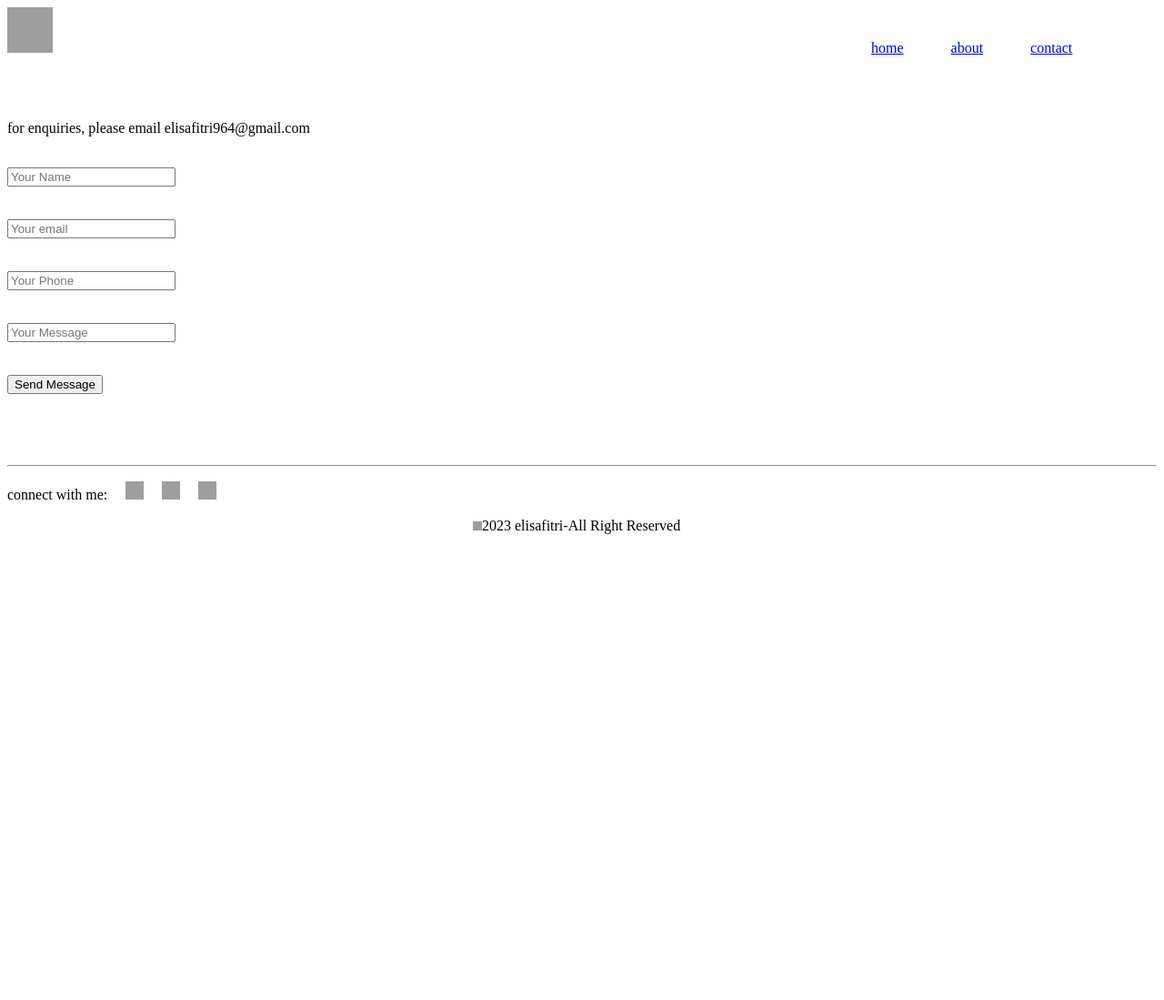
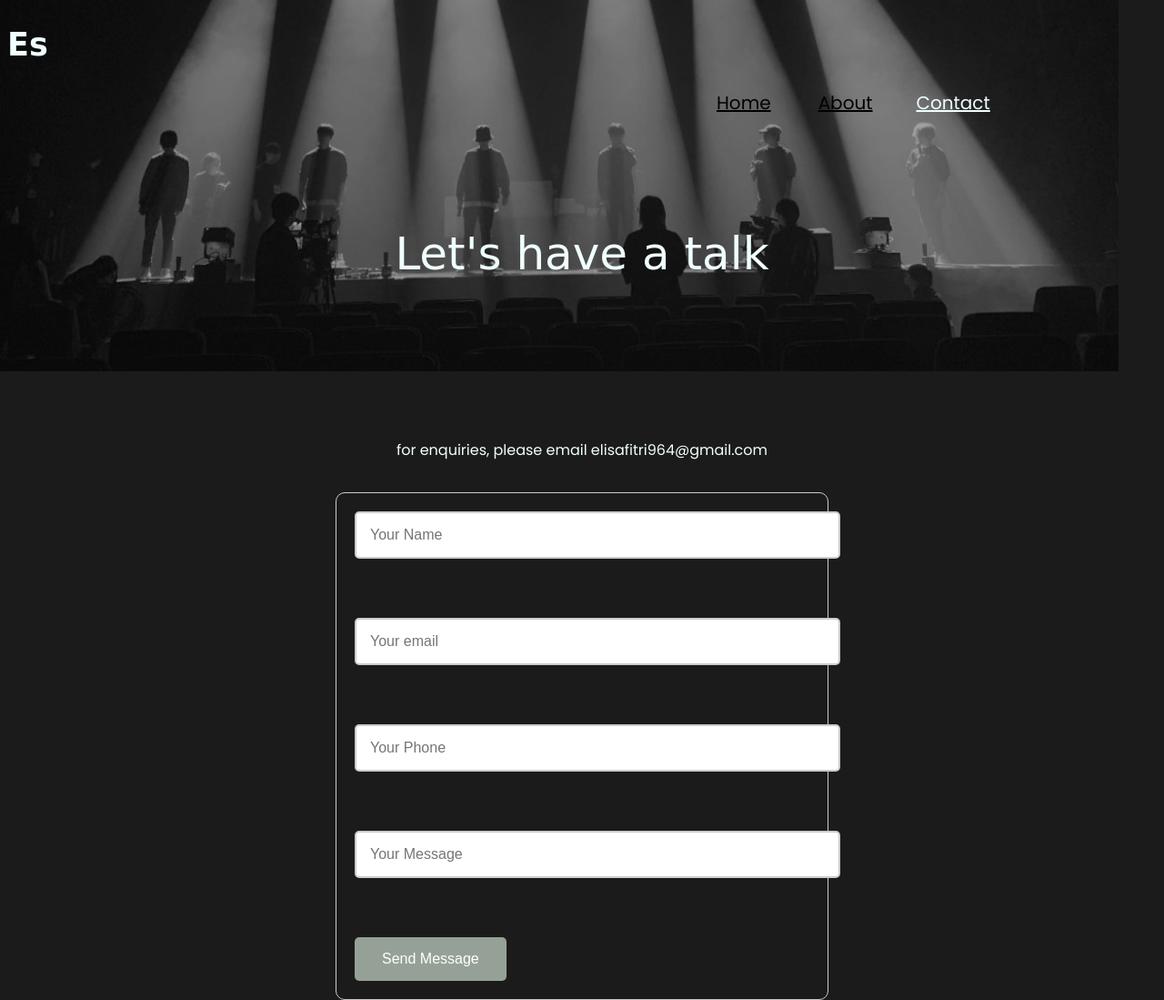
Before and after one commit to elisafitri25/elisafitri, a plain HTML site: page contact.html in a window 1280 px wide. Shown: the top 1099 px of the page at 91% size. Before the commit the page ends 800 px from the top, so only its background shows below. Drawn offline with Linux system fonts and the light colour scheme; grey boxes are pictures that could not be loaded; a web font is replaced by a local one.

Commit message:
feat:add the new file

```diff
--- /dev/null
+++ b/contact.css
@@ -0,0 +1,86 @@
+@import url("https://fonts.googleapis.com/css2?family=Annie+Use+Your+Telescope&family=Stalemate&display=swap");
+@import url("https://fonts.googleapis.com/css2?family=Poppins&display=swap");
+@import url("https://fonts.googleapis.com/css2?family=Syne+Tactile&display=swap");
+body {
+  background-color: rgb(28, 27, 27);
+}
+nav {
+  background-image: url("contact.jpg");
+  background-repeat: no-repeat;
+  background-position: top left, bottom right;
+  background-size: 1230px;
+  position: absolute;
+  top: 0;
+  left: 0;
+  width: 100%;
+  height: 60%;
+  z-index: -1;
+  opacity: 0.7;
+}
+.Logo {
+  font-family: "Stalemate", cursive;
+  font-size: 35px;
+  color: azure;
+}
+.nav {
+  color: black;
+  font-size: 20px;
+  font-family: "Poppins", sans-serif;
+}
+.navbar {
+  font-size: 20px;
+  font-family: "Poppins", sans-serif;
+  color: azure;
+}
+.p {
+  font-size: 50px;
+  font-family: "Syne Tactile", cursive;
+  color: azure;
+  text-align: center;
+}
+.enquires {
+  text-align: center;
+  color: azure;
+  font-family: "Poppins", sans-serif;
+}
+form {
+  max-width: 500px;
+  margin: 0 auto;
+  padding: 20px;
+  border: 1px solid #ccc;
+  border-radius: 10px;
+  font-family: "Poppins", sans-serif;
+}
+input[type="text"],
+input[type="number"],
+textarea {
+  width: 100%;
+  padding: 15px;
+  margin-bottom: 15px;
+  border: 2px solid #ccc;
+  border-radius: 5px;
+  font-size: 16px;
+}
+
+button {
+  background-color: #95a196;
+  color: white;
+  padding: 15px 30px;
+  border: none;
+  border-radius: 5px;
+  font-size: 16px;
+  cursor: pointer;
+}
+
+button:hover {
+  background-color: #45a049;
+}
+.icon {
+  width: 20px;
+  height: 20px;
+  margin: 5px;
+  align-content: center;
+}
+.footer {
+  color: azure;
+}
--- a/contact.html
+++ b/contact.html
@@ -1,19 +1,29 @@
-<nav style="color: black">
-  <img src="https://i.postimg.cc/vB43s9by/Cuplikan-layar-2023-07-14-095038.png" alt="logo name" width="50" height="50" /> &nbsp; &nbsp;
-  &nbsp; &nbsp; &nbsp; &nbsp; &nbsp; &nbsp; &nbsp; &nbsp; &nbsp; &nbsp; &nbsp; &nbsp; &nbsp; &nbsp; &nbsp; &nbsp; &nbsp; &nbsp; &nbsp;
-  &nbsp; &nbsp; &nbsp; &nbsp; &nbsp; &nbsp; &nbsp; &nbsp; &nbsp; &nbsp; &nbsp; &nbsp; &nbsp; &nbsp; &nbsp; &nbsp; &nbsp; &nbsp; &nbsp;
-  &nbsp; &nbsp; &nbsp; &nbsp; &nbsp; &nbsp; &nbsp; &nbsp; &nbsp; &nbsp; &nbsp; &nbsp; &nbsp; &nbsp; &nbsp; &nbsp; &nbsp; &nbsp; &nbsp;
-  &nbsp; &nbsp; &nbsp; &nbsp; &nbsp; &nbsp; &nbsp; &nbsp; &nbsp; &nbsp; &nbsp; &nbsp; &nbsp; &nbsp; &nbsp; &nbsp; &nbsp; &nbsp; &nbsp;
-  &nbsp; &nbsp; &nbsp; &nbsp; &nbsp; &nbsp; &nbsp; &nbsp; &nbsp; &nbsp; &nbsp; &nbsp; &nbsp; &nbsp; &nbsp; &nbsp; &nbsp; &nbsp; &nbsp;
-  &nbsp; &nbsp; &nbsp; &nbsp; &nbsp; &nbsp; &nbsp; &nbsp; &nbsp; &nbsp; &nbsp; &nbsp; &nbsp; &nbsp; &nbsp;
-  <a href="index.html">home</a> &nbsp; &nbsp; &nbsp; &nbsp; &nbsp; &nbsp; <a href="about.html">about</a> &nbsp; &nbsp; &nbsp; &nbsp; &nbsp;
-  &nbsp; <a href="contact.html">contact</a>&nbsp; &nbsp; &nbsp; &nbsp; &nbsp; &nbsp;
-  <br />
-</nav>
-<br />
-<br />
-<br />
-<p>for enquiries, please email elisafitri964@gmail.com</p>
+<!DOCTYPE html>
+<html>
+  <head>
+    <link rel="stylesheet" href="contact.css" />
+  </head>
+  <body>
+    <header>
+      <h2 class="Logo">Es</h2>
+      &nbsp; &nbsp; &nbsp; &nbsp; &nbsp; &nbsp; &nbsp; &nbsp; &nbsp; &nbsp; &nbsp; &nbsp; &nbsp; &nbsp; &nbsp; &nbsp; &nbsp; &nbsp;
+      &nbsp;&nbsp; &nbsp; &nbsp; &nbsp; &nbsp; &nbsp; &nbsp; &nbsp; &nbsp; &nbsp; &nbsp; &nbsp; &nbsp; &nbsp; &nbsp; &nbsp; &nbsp; &nbsp;
+      &nbsp; &nbsp;&nbsp; &nbsp; &nbsp; &nbsp; &nbsp; &nbsp; &nbsp; &nbsp; &nbsp; &nbsp; &nbsp; &nbsp; &nbsp; &nbsp; &nbsp; &nbsp; &nbsp;
+      &nbsp; &nbsp; &nbsp;&nbsp; &nbsp; &nbsp; &nbsp; &nbsp; &nbsp; &nbsp; &nbsp; &nbsp; &nbsp; &nbsp; &nbsp; &nbsp; &nbsp; &nbsp; &nbsp;
+      &nbsp; &nbsp; &nbsp; &nbsp;&nbsp; &nbsp; &nbsp; &nbsp; &nbsp; &nbsp; &nbsp; &nbsp; &nbsp; &nbsp; &nbsp; &nbsp; &nbsp; &nbsp; &nbsp;
+      &nbsp; &nbsp; &nbsp; &nbsp; &nbsp;&nbsp;
+
+      <a class="nav" href="index.html">Home</a> &nbsp; &nbsp; &nbsp; &nbsp; &nbsp; &nbsp;
+      <a class="nav" href="about.html">About</a> &nbsp;&nbsp; &nbsp; &nbsp; &nbsp; &nbsp;
+      <a class="navbar" href="contact.html">Contact</a>&nbsp; &nbsp; &nbsp; &nbsp; &nbsp; &nbsp; <br /><br /><br />
+      <br /><br />
+
+      <p class="p">Let's have a talk</p>
+      <nav></nav>
+      <br /><br /><br /><br /><br /><br />
+    </header>
+    <main>
+      <p class="enquires">for enquiries, please email elisafitri964@gmail.com</p>
       <br />
       <form action="">
         <input type="text" placeholder="Your Name" />
@@ -37,20 +47,38 @@
       <br />
       <br />
       <br />
+    </main>
     <footer>
       <hr />
-  <p>
-    connect with me: &nbsp; &nbsp;
-    <img src="https://i.postimg.cc/PJ81qs6V/instagram.png" alt="instagram icon" width="20" height="20" /> &nbsp; &nbsp;
-    <img src="https://i.postimg.cc/tT3CX9W4/facebook.png" alt="facebook icon" width="20" height="20" /> &nbsp; &nbsp;
-    <img src="https://i.postimg.cc/G3Ydn3d0/gmail.pngg" alt="email icon" width="20" height="20" /> &nbsp; &nbsp;
+      <p class="footer">
+        connect with me: &nbsp; &nbsp; &nbsp; &nbsp; &nbsp; &nbsp; &nbsp; &nbsp; &nbsp; &nbsp; &nbsp; &nbsp; &nbsp; &nbsp; &nbsp; &nbsp;
+        &nbsp; &nbsp; &nbsp; &nbsp; &nbsp; &nbsp; &nbsp; &nbsp; &nbsp; &nbsp; &nbsp; &nbsp; &nbsp; &nbsp; &nbsp; &nbsp; &nbsp; &nbsp; &nbsp;
+        &nbsp; &nbsp; &nbsp; &nbsp; &nbsp; &nbsp; &nbsp; &nbsp; &nbsp; &nbsp; &nbsp; &nbsp; &nbsp; &nbsp; &nbsp; &nbsp; &nbsp; &nbsp;
+        <!-- Ikon Instagram dengan tautan ke halaman Instagram Anda -->
+        <a href="https://www.instagram.com/eliisyafitri" target="_blank">
+          <img class="icon" src="https://i.postimg.cc/PJ81qs6V/instagram.png" alt="Instagram" />
+        </a>
+        &nbsp; &nbsp; &nbsp; &nbsp;&nbsp; &nbsp;
+        <!-- Ikon Facebook dengan tautan ke halaman Facebook Anda -->
+        <a href="https://www.facebook.com/Eli Safitri" target="_blank">
+          <img class="icon" src="https://i.postimg.cc/tT3CX9W4/facebook.png" alt="Facebook" />
+        </a>
+        &nbsp; &nbsp; &nbsp; &nbsp;&nbsp; &nbsp;
+        <!-- Ikon Email dengan tautan untuk membuka email -->
+        <a href="mailto:elisafitri964@gmail.com">
+          <img class="icon" src="https://i.postimg.cc/G3Ydn3d0/gmail.png" alt="Email" />
+        </a>
+        &nbsp; &nbsp;
       </p>
-
-  <p>
+      <hr />
+      <p class="footer">
         &nbsp; &nbsp; &nbsp; &nbsp; &nbsp; &nbsp; &nbsp; &nbsp; &nbsp; &nbsp; &nbsp; &nbsp; &nbsp; &nbsp; &nbsp; &nbsp; &nbsp; &nbsp; &nbsp;
         &nbsp; &nbsp; &nbsp; &nbsp; &nbsp; &nbsp; &nbsp; &nbsp; &nbsp; &nbsp; &nbsp; &nbsp; &nbsp; &nbsp; &nbsp; &nbsp; &nbsp; &nbsp; &nbsp;
         &nbsp; &nbsp; &nbsp; &nbsp; &nbsp; &nbsp; &nbsp; &nbsp; &nbsp; &nbsp; &nbsp; &nbsp; &nbsp; &nbsp; &nbsp; &nbsp; &nbsp; &nbsp; &nbsp;
         &nbsp; &nbsp; &nbsp; &nbsp; &nbsp; &nbsp; &nbsp;
-    <img src="https://i.postimg.cc/DZ49d6BJ/copyright.png" alt="copyright icon" width="10" height="10" />2023 elisafitri-All Right Reserved
+        <img class="img" src="https://i.postimg.cc/DZ49d6BJ/copyright.png" alt="copyright icon" width="10" height="10" />2023 elisafitri-All
+        Right Reserved
       </p>
     </footer>
+  </body>
+</html>
```
Also changed, not shown: contact.jpg (added). Lines whose indentation alone changed are shown as unchanged.
